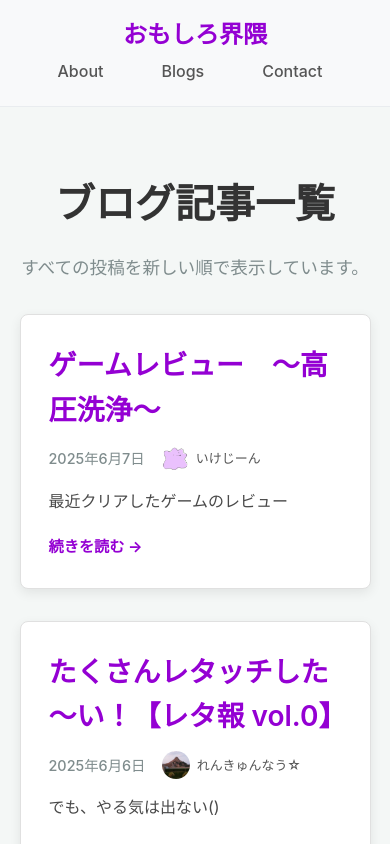
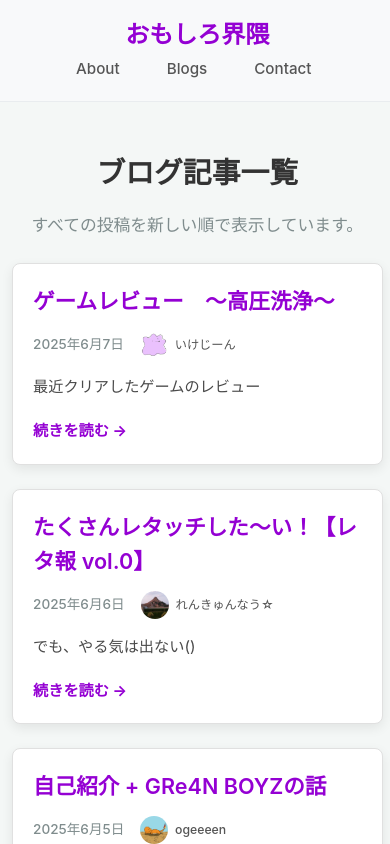
Before and after one commit to omoshiro-kaiwai/web-frontend, a React (Vite) app: page /blogs in a window 390 px wide. Shown: the top 844 px of the page. Built offline with nearby package versions, Linux system fonts and the light colour scheme.

Commit message:
レスポンシブ対応

```diff
--- a/src/pages/AboutPage.css
+++ b/src/pages/AboutPage.css
@@ -122,7 +122,14 @@
 }
 
 /* レスポンシブ対応 */
-@media (min-width: 576px) { /* 少し大きめのスマホからカード内レイアウト変更 */
+/* ===================================
+ * レスポンシブ対応 (修正・追記)
+ * =================================== */
+
+/* 既存のメディアクエリの修正 */
+
+/* 少し大きめのスマホ(576px以上)からカード内レイアウト変更 */
+@media (min-width: 576px) {
   .member-card {
     flex-direction: row; /* アイコンと情報を横並びに */
     text-align: left;   /* テキストを左揃えに */
@@ -139,6 +146,7 @@
   }
 }
 
+/* タブレット(767px)以下への対応 */
 @media (max-width: 767px) {
   .members-grid {
     grid-template-columns: 1fr; /* スマホではカードを1列に */
@@ -149,17 +157,35 @@
   .about-hero-section p {
     font-size: 1rem;
   }
-  .member-card { /* スマホでは再度縦積みに戻す場合 */
-    flex-direction: column;
-    align-items: center;
-    text-align: center;
+ /*
+  * 元のコードにあったメンバーカードを縦積みに戻す指定は、
+  * 576px以上で横並びにするスタイルと競合するため削除しました。
+  * これで、576px〜767pxの間で正しく横並びレイアウトが適用されます。
+  * 575px以下ではデフォルトの縦積みスタイルが適用されます。
+  */
+}
+
+
+/* [追記] より小さいスマートフォン画面（480px以下）への対応 */
+@media (max-width: 480px) {
+  .about-hero-section {
+    padding: 50px 20px; /* 余白を調整 */
   }
-  .member-icon-container {
-    margin-right: 0;
-    margin-bottom: 15px;
+
+  .about-hero-section h1 {
+    font-size: 1.8rem; /* さらに小さく */
   }
-  .member-profile-icon { /* スマホではアイコンサイズを元に戻すか、さらに調整 */
-    width: 100px;
-    height: 100px;
+
+  .members-section h2 {
+    font-size: 1.8rem;
+  }
+
+  .member-card h3 {
+    font-size: 1.1rem; /* カード内の見出しを調整 */
+  }
+
+  .member-bio {
+    font-size: 0.85rem; /* 自己紹介文を調整 */
+    min-height: auto; /* 高さの最小値をリセット */
   }
 }
--- a/src/pages/BlogListPage.css
+++ b/src/pages/BlogListPage.css
@@ -84,10 +84,6 @@
   align-items: center;  /* 垂直方向中央揃え */
   flex-wrap: wrap;      /* レスポンシブ対応のため折り返しを許可 */
   gap: 0.5rem 1rem;     /* 行間0.5rem、要素間1remのギャップ */
-}
-
-.post-meta time {
-  /* margin-right は .post-meta の gap で管理するため不要になるか、調整 */
 }
 
 /* 執筆者情報エリア (アイコン + 名前) */
@@ -209,3 +205,65 @@
   margin-bottom: 1rem;
   font-size: 1.1rem;
 }
+
+/* ===================================
+ * レスポンシブ対応
+ * =================================== */
+
+/* 中間的な画面サイズ（タブレットなど）への対応 */
+@media (max-width: 768px) {
+  .page-header h1 {
+    font-size: 2.3rem; /* タイトルを少し小さく */
+  }
+
+  .page-header p {
+    font-size: 1.05rem;
+  }
+
+  .blog-list-item {
+    padding: 1.5rem; /* カード内の余白を少し詰める */
+  }
+
+  .blog-list-item-header h2 {
+    font-size: 1.6rem; /* 記事タイトルを少し小さく */
+  }
+}
+
+/* 小さい画面（スマートフォン）への対応 */
+@media (max-width: 480px) {
+  .main-content {
+    padding: 1.5rem 0; /* ページ全体の上下の余白を詰める */
+  }
+
+  .container {
+    padding: 0 0.75rem; /* コンテンツ左右の余白を少し詰める */
+  }
+
+  .page-header {
+    margin-bottom: 2rem;
+  }
+
+  .page-header h1 {
+    font-size: 1.9rem; /* タイトルをさらに小さく */
+  }
+
+  .blog-list {
+    gap: 1.5rem; /* 記事カード間のスペースを詰める */
+  }
+
+  .blog-list-item {
+    padding: 1.25rem;
+  }
+
+  .blog-list-item-header h2 {
+    font-size: 1.35rem; /* 記事タイトルをさらに小さく */
+  }
+
+  .blog-list-item-summary {
+    font-size: 0.95rem; /* 要約の文字サイズを調整 */
+  }
+
+  .post-meta {
+    font-size: 0.85rem; /* メタ情報の文字サイズを調整 */
+  }
+}
--- a/src/pages/BlogPostPage.css
+++ b/src/pages/BlogPostPage.css
@@ -298,3 +298,57 @@ img.author-icon {
   .blog-post-body h3 { font-size: 1.4em; }
   .blog-post-body h4 { font-size: 1.2em; }
 }
+
+/* ===================================
+ * スマホ対応の追記 (480px以下)
+ * =================================== */
+@media (max-width: 480px) {
+  .main-content {
+    padding: 30px 0; /* 上下の余白を少し詰める */
+  }
+
+  .blog-post-content-wrapper {
+    padding: 20px 15px; /* コンテンツ左右の余白をさらに詰める */
+    margin-bottom: 30px;
+  }
+
+  .blog-post-main-header {
+    padding-bottom: 20px;
+    margin-bottom: 25px;
+  }
+
+  .blog-post-main-header h1 {
+    font-size: 1.7rem; /* 768pxからさらに小さく */
+    line-height: 1.3;
+  }
+
+  .post-meta {
+    font-size: 0.85rem;
+  }
+
+  .blog-post-body {
+    /* 基本のフォントサイズを微調整 */
+    font-size: 0.95rem; /* 約15.2px */
+    line-height: 1.7;
+  }
+
+  /* 本文中の見出しサイズを調整 */
+  .blog-post-body h2 { font-size: 1.5em; }
+  .blog-post-body h3 { font-size: 1.3em; }
+  .blog-post-body h4 { font-size: 1.15em; }
+
+  /* コードブロックの余白と文字サイズを調整 */
+  .blog-post-body pre {
+    padding: 0.8em;
+    font-size: 0.85em;
+  }
+
+  .cta-button-secondary {
+    padding: 10px 20px;
+    font-size: 0.95rem;
+  }
+
+    .x-share-links {
+    margin-top: 50px;
+    }
+}
--- a/src/pages/ContactPage.css
+++ b/src/pages/ContactPage.css
@@ -36,3 +36,38 @@
   border: 1px dashed #ced4da;
   border-radius: 8px;
 }
+
+/* ===================================
+ * レスポンシブ対応
+ * =================================== */
+
+/* 中間的な画面サイズ（タブレットなど）への対応 */
+@media (max-width: 768px) {
+  .page-header h1 {
+    font-size: 2.1rem; /* タイトルを少し小さく */
+  }
+}
+
+/* 小さい画面（スマートフォン）への対応 */
+@media (max-width: 480px) {
+  .main-content {
+    padding: 1.5rem 0; /* ページ全体の上下の余白を詰める */
+  }
+
+  .container {
+    padding: 0 0.75rem; /* コンテンツ左右の余白を少し詰める */
+  }
+
+  .page-header {
+    margin-bottom: 1.5rem;
+  }
+
+  .page-header h1 {
+    font-size: 1.8rem; /* タイトルをさらに小さく */
+  }
+
+  .no-contact-message {
+    padding: 1.5rem;
+    font-size: 0.95rem;
+  }
+}
--- a/src/pages/HomePage.css
+++ b/src/pages/HomePage.css
@@ -238,10 +238,13 @@ body {
 }
 
 
-/* レスポンシブ対応（例） */
 @media (max-width: 768px) {
+  .container {
+    width: 95%;
+  }
+
   .header-content {
-    flex-direction: column; /* スマホでは縦並び */
+    flex-direction: column;
     align-items: center;
   }
   .navigation ul {
@@ -263,3 +266,62 @@ body {
     grid-template-columns: 1fr; /* スマホではカードを1列に */
   }
 }
+
+@media (max-width: 480px) {
+  body {
+    font-size: 15px;
+    line-height: 1.55;
+  }
+
+ .header {
+    padding: 10px 0;
+  }
+
+  .logo-link {
+    font-size: 1.6em; /* ロゴを少し小さく */
+  }
+
+  .navigation a {
+    font-size: 0.95rem; /* 約14.25px */
+    padding: 4px 8px;
+  }
+
+  .navigation li {
+    margin: 3px 7px; /* ナビゲーション間の余白を調整 */
+  }
+
+  .main-content {
+    padding: 30px 0; /* メインコンテンツの上下の余白を詰める */
+  }
+
+  .hero-section {
+    padding: 50px 20px;
+    margin-bottom: 40px;
+  }
+
+  .hero-section h1 {
+    font-size: 1.9rem; /* 768pxの指定からさらに小さく */
+  }
+
+  .hero-section p {
+    font-size: 1rem; /* 768pxの指定からさらに小さく */
+  }
+
+  .cta-button {
+    padding: 12px 28px;
+    font-size: 1rem;
+  }
+
+  .blog-posts-preview h2 {
+    font-size: 1.8rem;
+    margin-bottom: 30px;
+  }
+
+  .post-card {
+    padding: 20px; /* カード内の余白を少し詰める */
+  }
+
+  .post-card h3 {
+    font-size: 1.3rem; /* 約20.8px */
+  }
+}
```
